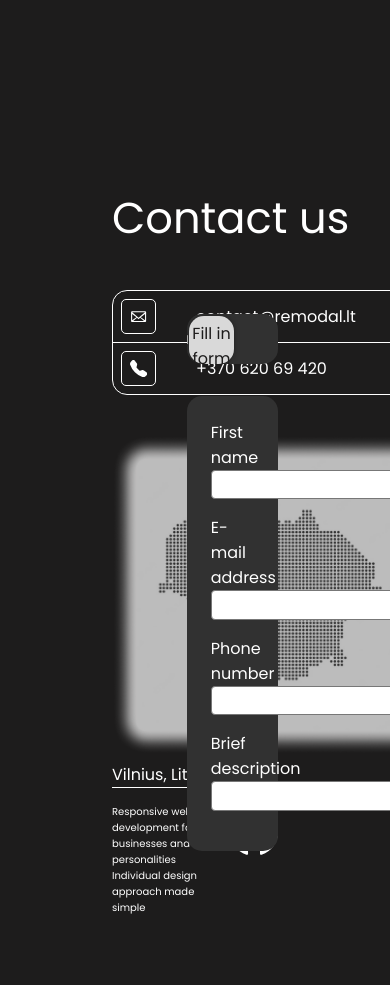
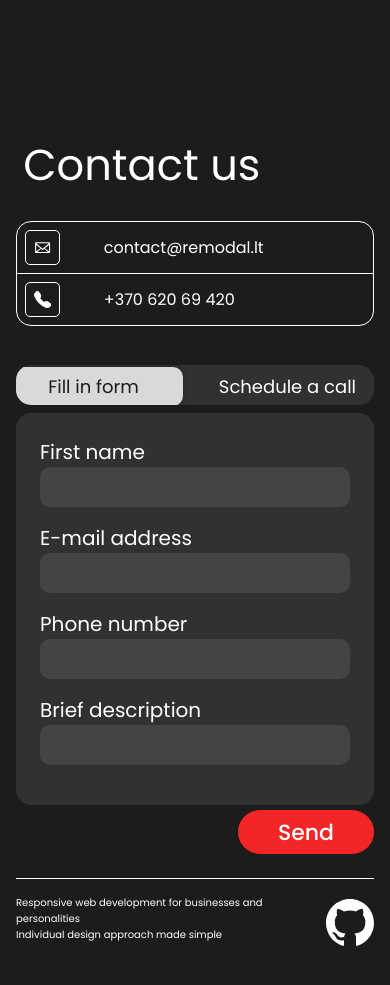
Before and after one commit to MBDigitalCursor/remodal-website, a React (Create React App) app: page / in a window 390 px wide. Shown: the part 2500-3485 px from the top of the page. Built offline with nearby package versions, Linux system fonts and the light colour scheme.

Commit message:
footer container responsiveness

```diff
--- a/src/components/Footer/Footer.js
+++ b/src/components/Footer/Footer.js
@@ -9,7 +9,7 @@ function Footer() {
 		<div className="footer container">
 			<div className="contact-container">
 				<div className="footer-contacts">
-					<h2>Contact us</h2>
+					<h2 className="text-flicker-in-glow">Contact us</h2>
 					<div className="email-phone">
 						<div>
 							<GoMail className="footer-icon" />
@@ -45,11 +45,7 @@ function Footer() {
 							></label>
 						</label>
 					</div>
-					{/* <div className="form-buttons">
-						<button className="fill-form-btn fill-form-btn-show">Fill in a form</button>
-						<button className="call-form-btn fill-form-btn-hide">Schedule a call</button>
-					</div> */}
-					<form action="">
+					<form>
 						<label htmlFor="name">First name</label>
 						<input type="text" />
 						<label htmlFor="name">E-mail address</label>
@@ -60,6 +56,7 @@ function Footer() {
 						<input type="text" />
 					</form>
 				</div>
+				<button className="send-form-button">Send</button>
 			</div>
 			<div className="footer-hr">
 				<p>
--- a/src/components/Footer/footer.css
+++ b/src/components/Footer/footer.css
@@ -1,5 +1,5 @@
 .footer {
-  padding: 4.3rem 7rem;
+  padding: 4.3rem 7rem 2rem 7rem;
   color: var(--primary-text-color);
 }
 
@@ -7,10 +7,16 @@
   text-align: left;
   display: flex;
   position: relative;
+  margin-bottom: 10rem;
 }
 
 .footer-location img {
   min-width: 320px;
+}
+
+.footer-location p {
+  font-size: 14px;
+  margin-left: 2%;
 }
 
 .footer-contacts {
@@ -22,6 +28,7 @@
   font-size: 2.7rem;
   font-weight: 400;
   margin-bottom: 2.5rem;
+  margin-left: 2%;
 }
 
 .email-phone {
@@ -30,7 +37,6 @@
   border: 1px solid #FFFFFF;
   border-radius: 15px;
   margin-bottom: 2.5rem;
-
 }
 
 .email-phone>div {
@@ -65,10 +71,14 @@
 
 .footer-form {
   position: absolute;
-  top: 8rem;
+  top: 6.5rem;
   right: 0;
   width: 55%;
   flex-grow: 1;
+}
+
+.footer-form label {
+  font-size: 20px;
 }
 
 .footer-form form {
@@ -79,19 +89,30 @@
 
 
 .footer-form input {
+  height: 2.5rem;
   min-width: 100%;
+  background-color: rgba(217, 217, 217, 0.11);
+  border-radius: 10px;
+  border: none;
+  outline: none;
+  color: #D9D9D9;
 }
 
-/* footer form buttons fill/call */
+/* send form button */
 
-.form-buttons {
-  margin-bottom: 2rem;
-  flex-grow: 1;
-}
-
-.form-buttons button {
-  padding: 0.9rem;
-  width: 50%;
+.send-form-button {
+  position: absolute;
+  right: 0;
+  bottom: -5rem;
+  padding: 0.35rem 2.5rem;
+  font-family: 'Poppins';
+  font-style: normal;
+  font-weight: 500;
+  font-size: 22px;
+  background: #F42525;
+  color: white;
+  border-radius: 25px;
+  border: none;
 }
 
 /* white horizontal line and everything below */
@@ -113,7 +134,12 @@
   font-size: 3rem;
 }
 
-/* switch button */
+
+/* switch button footer form buttons fill/call  */
+
+.form-buttons {
+  margin-bottom: 0.5rem;
+}
 
 .btn-color-mode-switch>label.btn-color-mode-switch-inner {
   background-color: #313131;
@@ -130,25 +156,24 @@
   content: attr(data-on);
   position: absolute;
   font-size: 1.25;
-  font-weight: 500;
   top: 12px;
-  right: 75px;
+  right: 90px;
 }
 
 .btn-color-mode-switch>label.btn-color-mode-switch-inner:after {
   content: attr(data-off);
+  font-size: 20px;
   width: 50%;
-  height: 76%;
   position: absolute;
-  border-radius: 15px;
-  left: 2px;
+  border-radius: 10px;
+  left: -12px;
   top: 2px;
   text-align: center;
   transition: all 0.3s ease;
   background: #D9D9D9;
   color: #1D1C1C;
   box-shadow: 0px 0px 6px -2px #111;
-  padding: 5px 0px;
+  padding: 8px 0px;
 }
 
 .btn-color-mode-switch input[type="checkbox"] {
@@ -180,33 +205,248 @@
 }
 
 
-.btn-color-mode-switch input[type="checkbox"]:checked~.alert {
-  display: block;
+.text-flicker-in-glow {
+  animation: text-flicker-in-glow 4s linear both;
 }
 
-/*mode preview*/
-.dark-preview {
-  background: #0d0d0d;
+@keyframes text-flicker-in-glow {
+  0% {
+    opacity: 0;
   }
 
-.dark-preview div.btn-container i.fa-sun-o {
-  color: #777;
+  10% {
+    opacity: 0;
   }
 
-.dark-preview div.btn-container i.fa-moon-o {
-  color: #fff;
-  text-shadow: 0px 0px 11px #fff;
+  10.1% {
+    opacity: 1;
   }
 
-.white-preview {
-  background: #fff;
+  10.2% {
+    opacity: 0;
   }
 
-.white-preview div.btn-container i.fa-sun-o {
-  color: #ffa500;
-  text-shadow: 0px 0px 16px #ffa500;
+  20% {
+    opacity: 0;
   }
 
-.white-preview div.btn-container i.fa-moon-o {
-  color: #777;
+  20.1% {
+    opacity: 1;
   }
+
+  20.6% {
+    opacity: 0;
+  }
+
+  30% {
+    opacity: 0;
+  }
+
+  30.1% {
+    opacity: 1;
+  }
+
+  30.5% {
+    opacity: 1;
+  }
+
+  30.6% {
+    opacity: 0;
+  }
+
+  45% {
+    opacity: 0;
+  }
+
+  45.1% {
+    opacity: 1;
+  }
+
+  50% {
+    opacity: 1;
+  }
+
+  55% {
+    opacity: 1;
+  }
+
+  55.1% {
+    opacity: 0;
+  }
+
+  57% {
+    opacity: 0;
+  }
+
+  57.1% {
+    opacity: 1;
+  }
+
+  60% {
+    opacity: 1;
+  }
+
+  60.1% {
+    opacity: 0;
+  }
+
+  65% {
+    opacity: 0;
+  }
+
+  65.1% {
+    opacity: 1;
+  }
+
+  75% {
+    opacity: 1;
+  }
+
+  75.1% {
+    opacity: 0;
+  }
+
+  77% {
+    opacity: 0;
+    text-shadow: none;
+  }
+
+  77.1% {
+    opacity: 1;
+  }
+
+  85% {
+    opacity: 1;
+  }
+
+  85.1% {
+    opacity: 0;
+  }
+
+  86% {
+    opacity: 0;
+  }
+
+  86.1% {
+    opacity: 1;
+  }
+
+  100% {
+    opacity: 1;
+  }
+}
+
+@media(max-width: 700px) {
+  .footer {
+    display: flex;
+    flex-direction: column;
+    padding: var(--mobile-padding);
+  }
+
+  .footer-contacts h2 {
+    margin-bottom: 1.5rem;
+  }
+
+  .contact-container {
+    display: block;
+    padding-bottom: 22rem;
+  }
+
+  .email-phone {
+    max-width: 100%;
+  }
+
+  .send-form-button {
+    right: 0;
+    bottom: -9.5rem;
+  }
+
+  .footer-form {
+    top: 14.5rem;
+    right: 0;
+    width: 100%;
+  }
+
+  .footer-location {
+    display: none;
+  }
+
+  .btn-color-mode-switch>label.btn-color-mode-switch-inner {
+    height: 40px;
+  }
+
+  .btn-color-mode-switch>label.btn-color-mode-switch-inner:before,
+  .btn-color-mode-switch>label.btn-color-mode-switch-inner:after {
+    right: 18px;
+    font-size: 90%;
+  }
+
+  .btn-color-mode-switch>label.btn-color-mode-switch-inner:before {
+    top: 8px
+  }
+
+  .btn-color-mode-switch>label.btn-color-mode-switch-inner:after {
+    padding: 6px 0;
+  }
+
+  .btn-color-mode-switch input[type="checkbox"]:checked+label.btn-color-mode-switch-inner:before {
+    content: attr(data-off);
+    left: 30px;
+  }
+
+  .btn-color-mode-switch input[type="checkbox"]:checked+label.btn-color-mode-switch-inner {
+    height: 40px;
+  }
+
+}
+
+@media screen and (min-width: 700px) and (max-width: 1115px) {
+  .footer {
+    display: flex;
+    flex-direction: column;
+    padding: var(--tablet-padding);
+  }
+
+  .footer-contacts h2 {
+    margin-bottom: 1.5rem;
+  }
+
+  .contact-container {
+    display: block;
+    padding-bottom: 22rem;
+  }
+
+  .send-form-button {
+    bottom: -9.5rem;
+  }
+
+  .footer-form {
+    top: 14.5rem;
+    right: 0;
+    width: 100%;
+  }
+
+  .footer-location {
+    position: absolute;
+    display: flex;
+    flex-direction: column;
+    align-items: center;
+    top: 5rem;
+    right: -5rem;
+  }
+
+  .footer-location p {
+    margin: 0;
+  }
+
+  .footer-location img {
+    width: 110px;
+    height: 110px;
+    object-fit: contain;
+  }
+
+  .email-phone {
+    width: 60%;
+  }
+
+}
```
Lines whose indentation alone changed are shown as unchanged.
